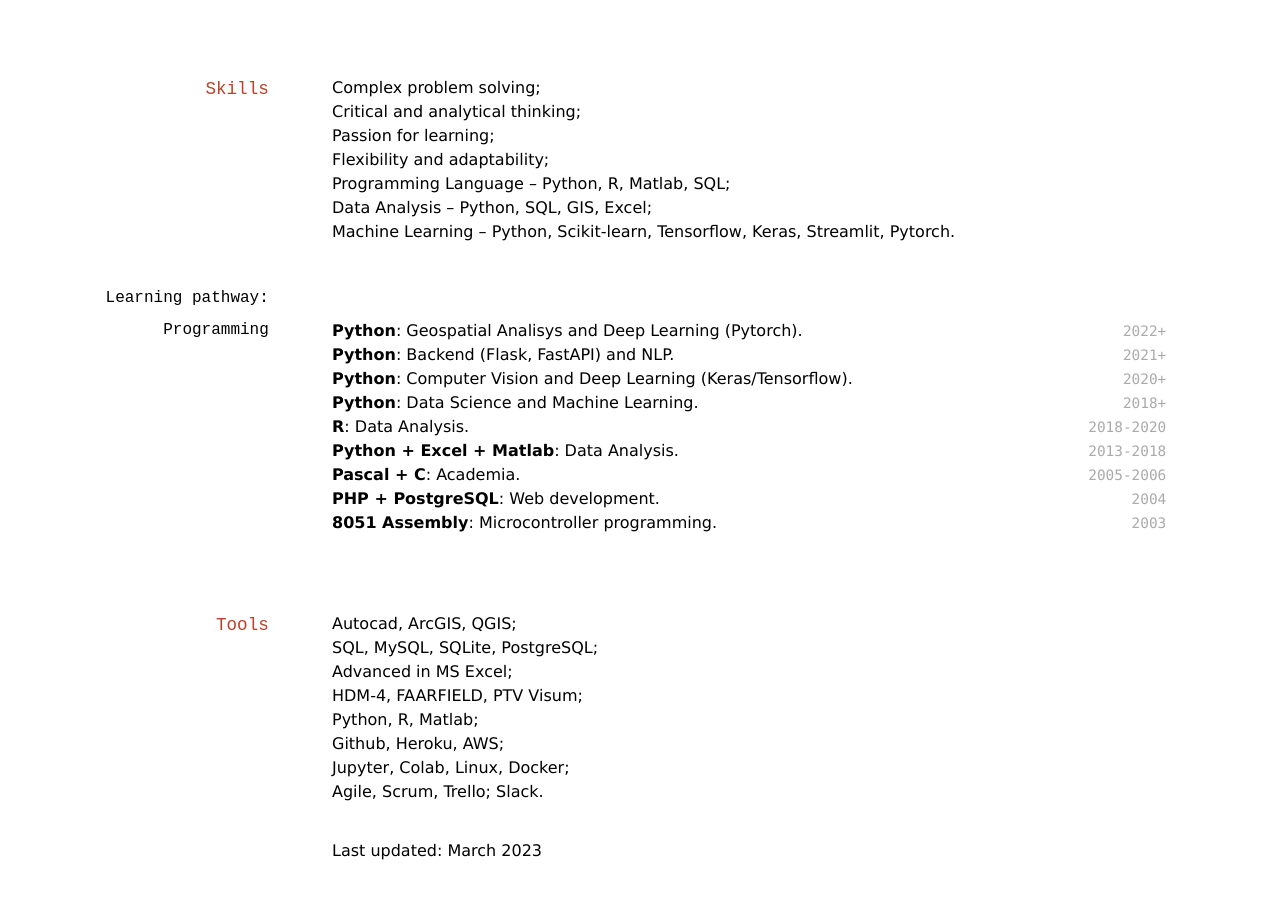
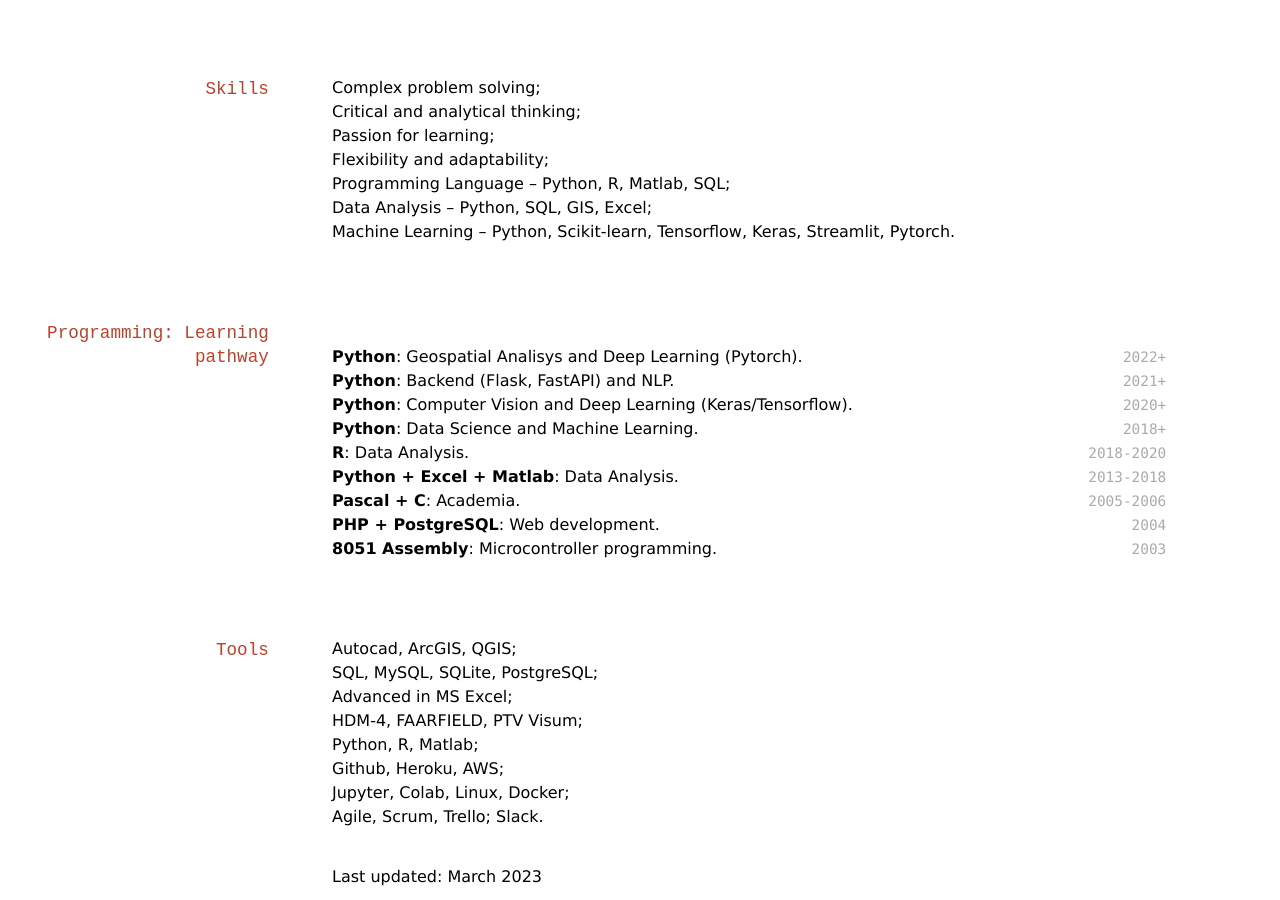
Before and after one commit to tamagusko/cv, a Jekyll site: the page built from index.md, in a window 1280 px wide and 900 px high, scrolled down 3288 px. Built offline with Jekyll 4.4.1, drawn with Linux system fonts in a browser that asks for light colours; nearby versions of some CDN libraries; a style sheet for code colours, icons or effects is not loaded; before the commit the page ends 4162 px from its top, so only the background shows below that.

Commit message:
fix: typo

```diff
--- a/index.md
+++ b/index.md
@@ -158,7 +158,7 @@ Programming Language &ndash; Python, R, Matlab, SQL;
 Data Analysis &ndash; Python, SQL, GIS, Excel;
 Machine Learning &ndash; Python, Scikit-learn, Tensorflow, Keras, Streamlit, Pytorch.
 
-### Learning pathway: Programming
+## Programming: Learning pathway
 
 `2022+`
 **Python**: Geospatial Analisys and Deep Learning (Pytorch).
```
